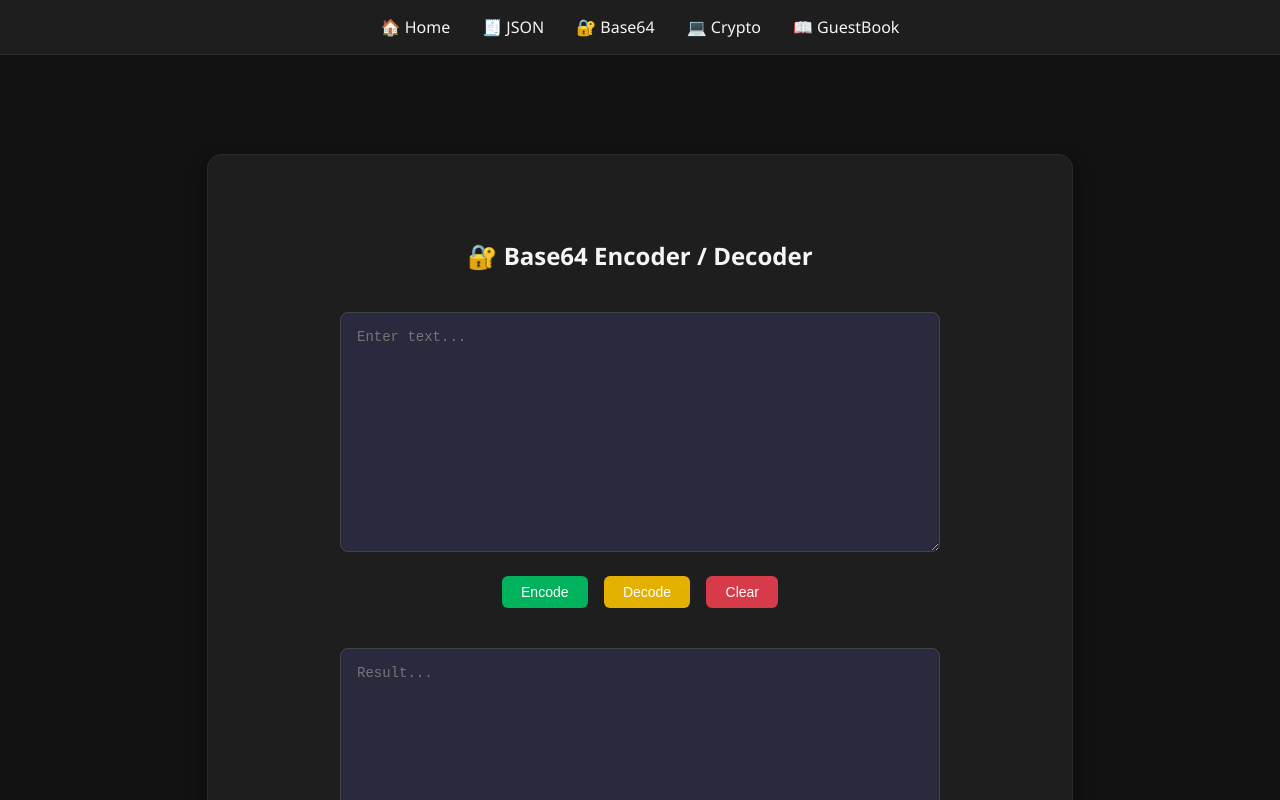
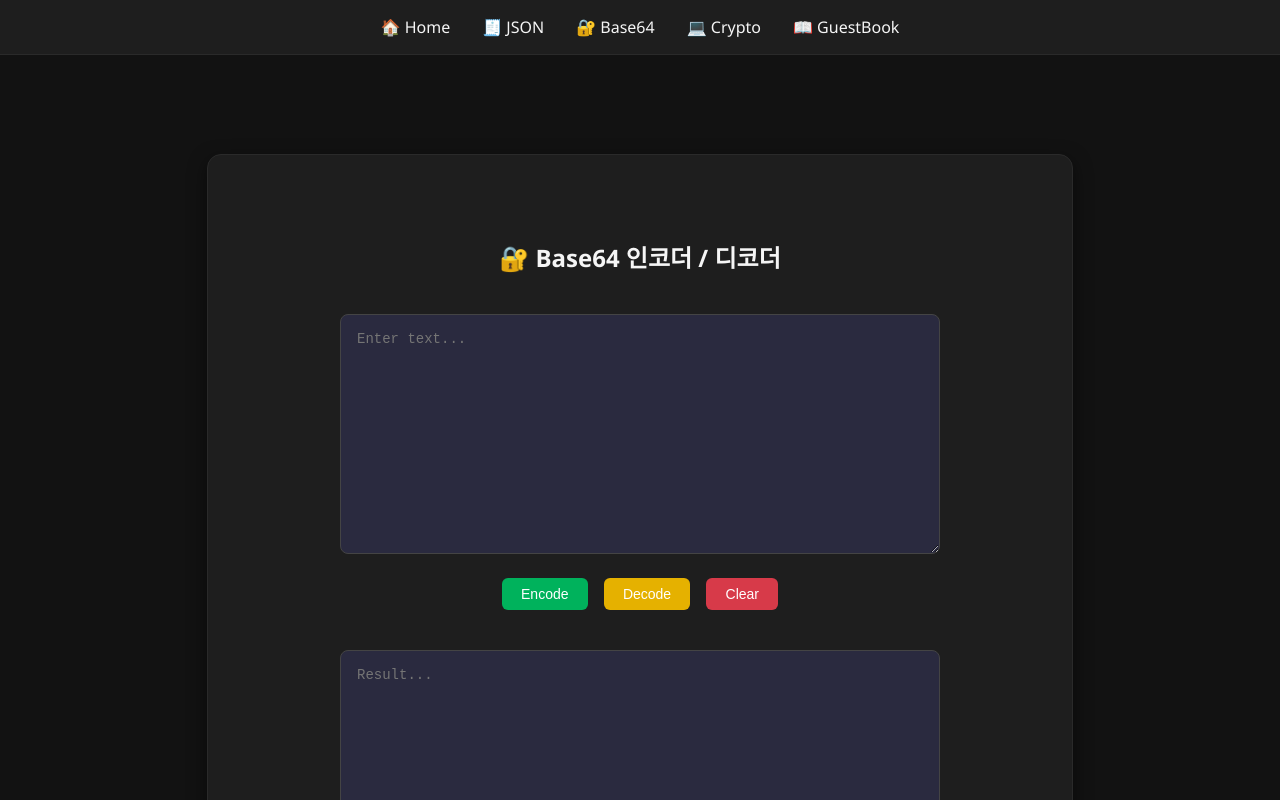
Before and after one commit to Goonerd17/DevHub-front, a React (Vite) app: page /base64 in a window 1280 px wide. Shown: the top 800 px of the page. Built offline with nearby package versions, Linux system fonts and the light colour scheme.

Commit message:
[test] 빌드 테스트

```diff
--- a/src/pages/Base64Page.jsx
+++ b/src/pages/Base64Page.jsx
@@ -9,7 +9,7 @@ const Base64 = () => {
   return (
     <PageLayout>
       <div className="tool-container base64-page">
-        <h2 className="tool-title">🔐 Base64 Encoder / Decoder</h2>
+        <h2 className="tool-title">🔐 Base64 인코더 / 디코더</h2>
         <textarea
           placeholder="Enter text..."
           value={input}
--- a/src/pages/CryptoPage.jsx
+++ b/src/pages/CryptoPage.jsx
@@ -18,7 +18,7 @@ const Crypto = () => {
   return (
   <PageLayout>
     <div className="tool-container crypto-page">
-      <h2 className="tool-title">🧮 SHA-256 Hasher</h2>
+      <h2 className="tool-title">🧮 SHA-256 해셔</h2>
       <textarea
         placeholder="Enter text..."
         value={text}
--- a/src/pages/GuestBookPage.jsx
+++ b/src/pages/GuestBookPage.jsx
@@ -60,7 +60,7 @@ const GuestBookPage = () => {
   return (
     <PageLayout>
       <div className="tool-container guestbook-page">
-        <h2 className="tool-title">📖 Guest Book</h2>
+        <h2 className="tool-title">📖 방명록</h2>
 
         {error && <p className="error-text">{error}</p>}
 
```
